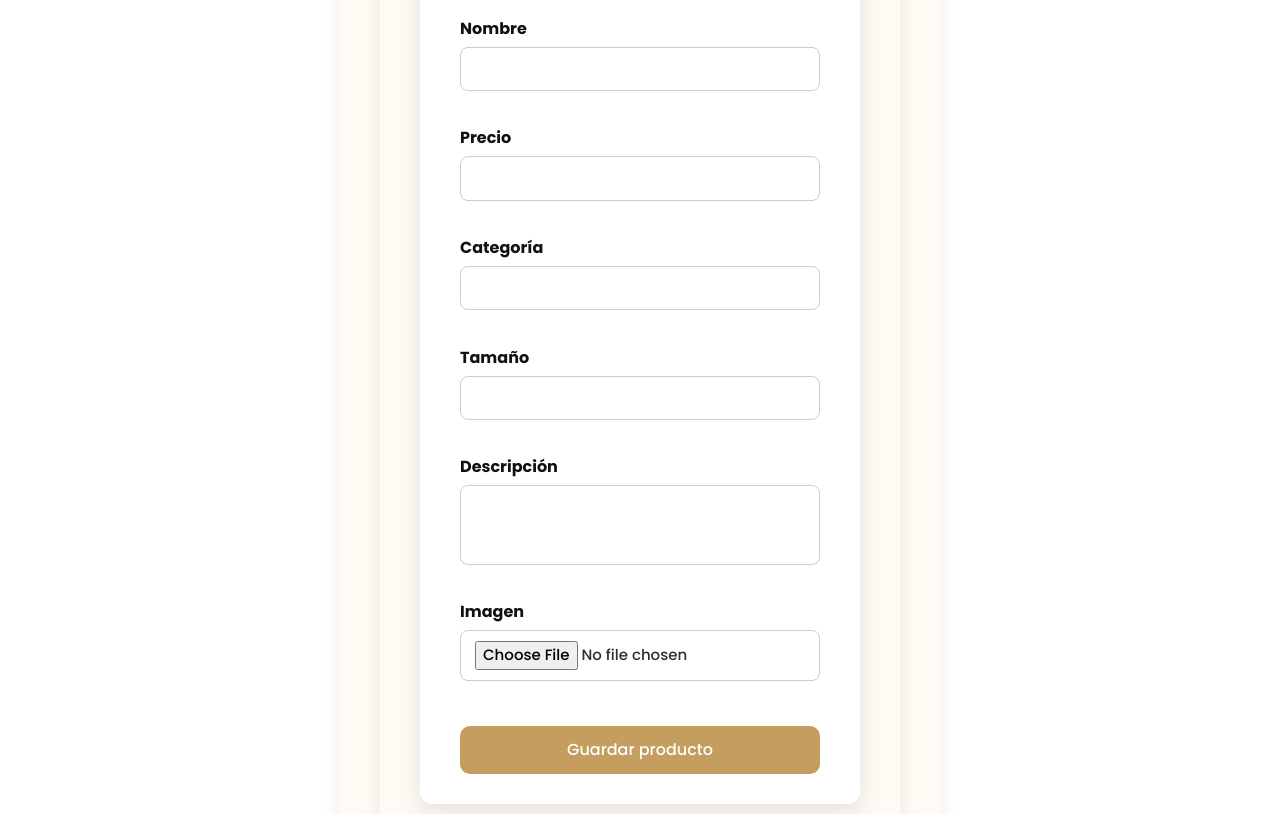
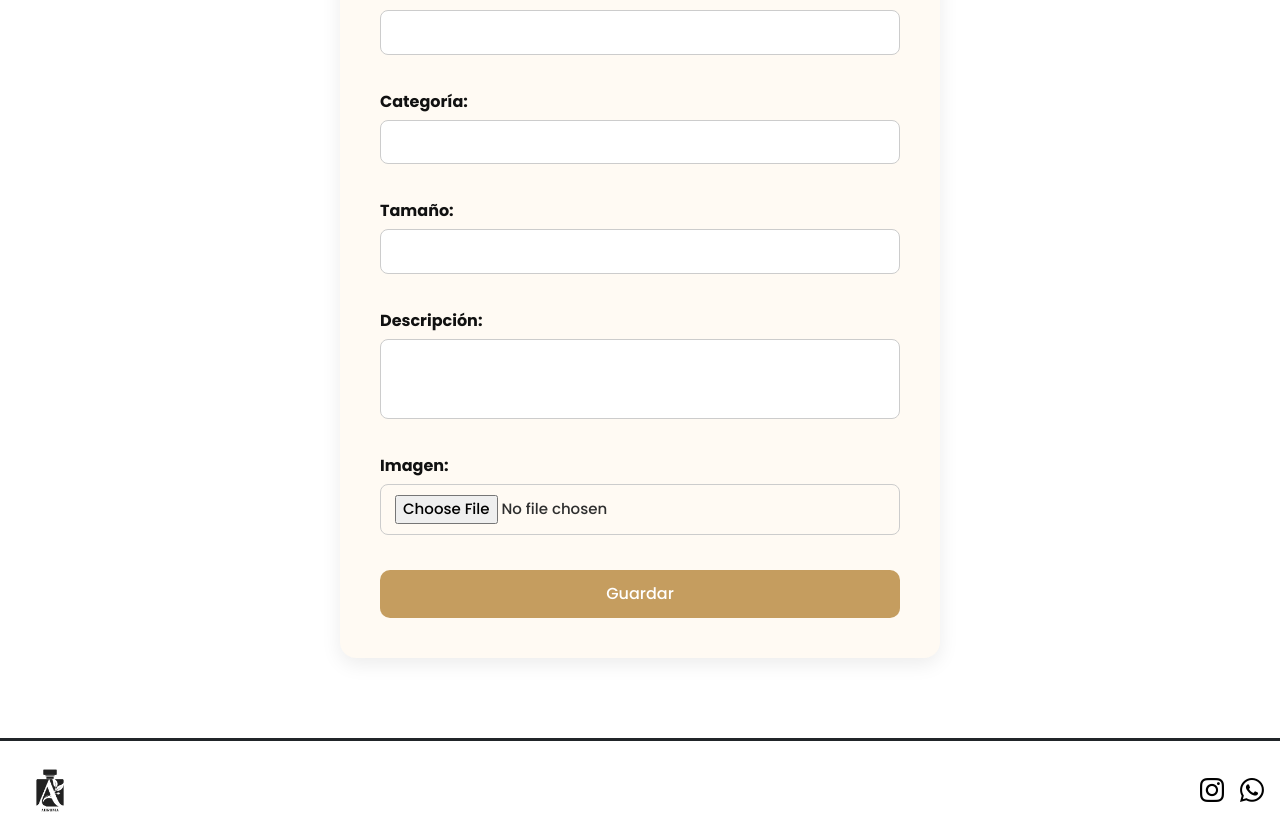
Before and after one commit to seba85valle/Auruma-React, a React (Vite) app: page /admin in a window 1280 px wide. Shown: the part 404-1218 px from the top of the page. Built offline with nearby package versions, Linux system fonts and the light colour scheme.

Commit message:
Update ProductFormUI.jsx

```diff
--- a/src/components/adminComponents/ProductFormUI/ProductFormUI.jsx
+++ b/src/components/adminComponents/ProductFormUI/ProductFormUI.jsx
@@ -7,16 +7,15 @@ export const ProductFormUI = ({
   onChange,
   onFileChange,
   onSubmit,
-  showModal,
-  closeModal,
 }) => {
   return (
-    <section className="admin-form-section">
-      <form onSubmit={onSubmit} className="admin-form">
-        <h2 className="admin-form-title">Agregar producto</h2>
+    <section className="admin-section">
+      <div className="form-container">
+        <form onSubmit={onSubmit} className="product-form">
+          <h2>Agregar producto</h2>
 
           <div className="form-group">
-          <label>Nombre</label>
+            <label>Nombre:</label>
             <input
               type="text"
               value={product.name}
@@ -28,19 +27,20 @@ export const ProductFormUI = ({
           </div>
 
           <div className="form-group">
-          <label>Precio</label>
+            <label>Precio:</label>
             <input
               type="number"
               value={product.price}
               onChange={onChange}
               name="price"
               required
+              min="1"
             />
             {errors.price && <p className="error">{errors.price}</p>}
           </div>
 
           <div className="form-group">
-          <label>Categoría</label>
+            <label>Categoría:</label>
             <input
               type="text"
               value={product.category}
@@ -52,7 +52,7 @@ export const ProductFormUI = ({
           </div>
 
           <div className="form-group">
-          <label>Tamaño</label>
+            <label>Tamaño:</label>
             <input
               type="text"
               value={product.size}
@@ -64,7 +64,7 @@ export const ProductFormUI = ({
           </div>
 
           <div className="form-group">
-          <label>Descripción</label>
+            <label>Descripción:</label>
             <textarea
               value={product.description}
               onChange={onChange}
@@ -75,7 +75,7 @@ export const ProductFormUI = ({
           </div>
 
           <div className="form-group">
-          <label>Imagen</label>
+            <label>Imagen:</label>
             <input
               type="file"
               accept="image/*"
@@ -86,28 +86,11 @@ export const ProductFormUI = ({
             {errors.file && <p className="error">{errors.file}</p>}
           </div>
 
-        {errors.general && <p className="error">{errors.general}</p>}
-
-        <button
-          type="submit"
-          disabled={loading}
-          className="btn-submit"
-        >
-          {loading ? "Guardando..." : "Guardar producto"}
+          <button type="submit" disabled={loading}>
+            {loading ? "Guardando..." : "Guardar"}
           </button>
         </form>
-
-      {showModal && (
-        <div className="modal-overlay">
-          <div className="modal-content">
-            <h3>✅ Producto agregado</h3>
-            <p>El producto fue creado con éxito en tu catálogo.</p>
-            <button onClick={closeModal} className="btn-close">
-              Cerrar
-            </button>
       </div>
-        </div>
-      )}
     </section>
   );
 };
```
Lines whose indentation alone changed are shown as unchanged.
